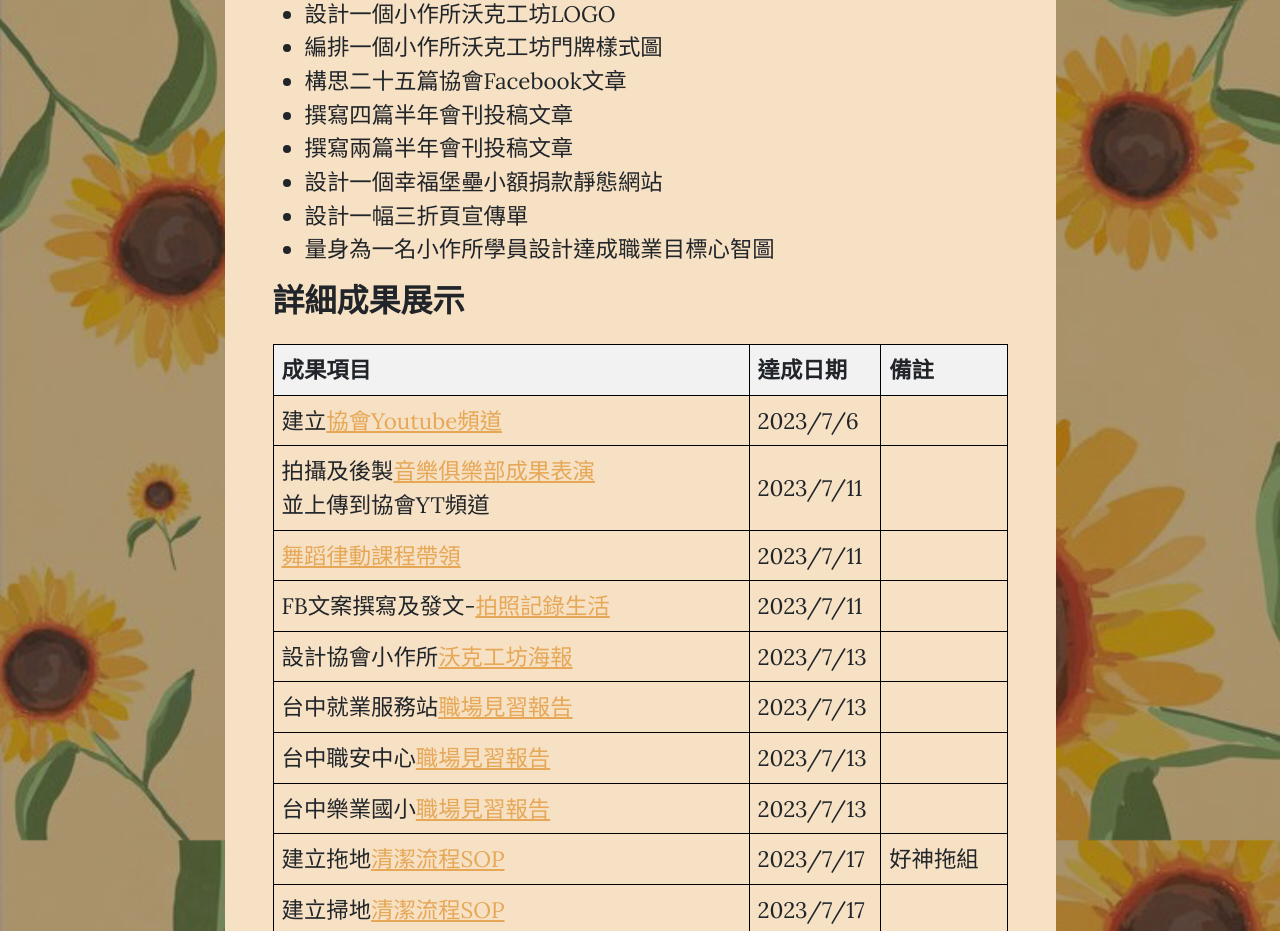
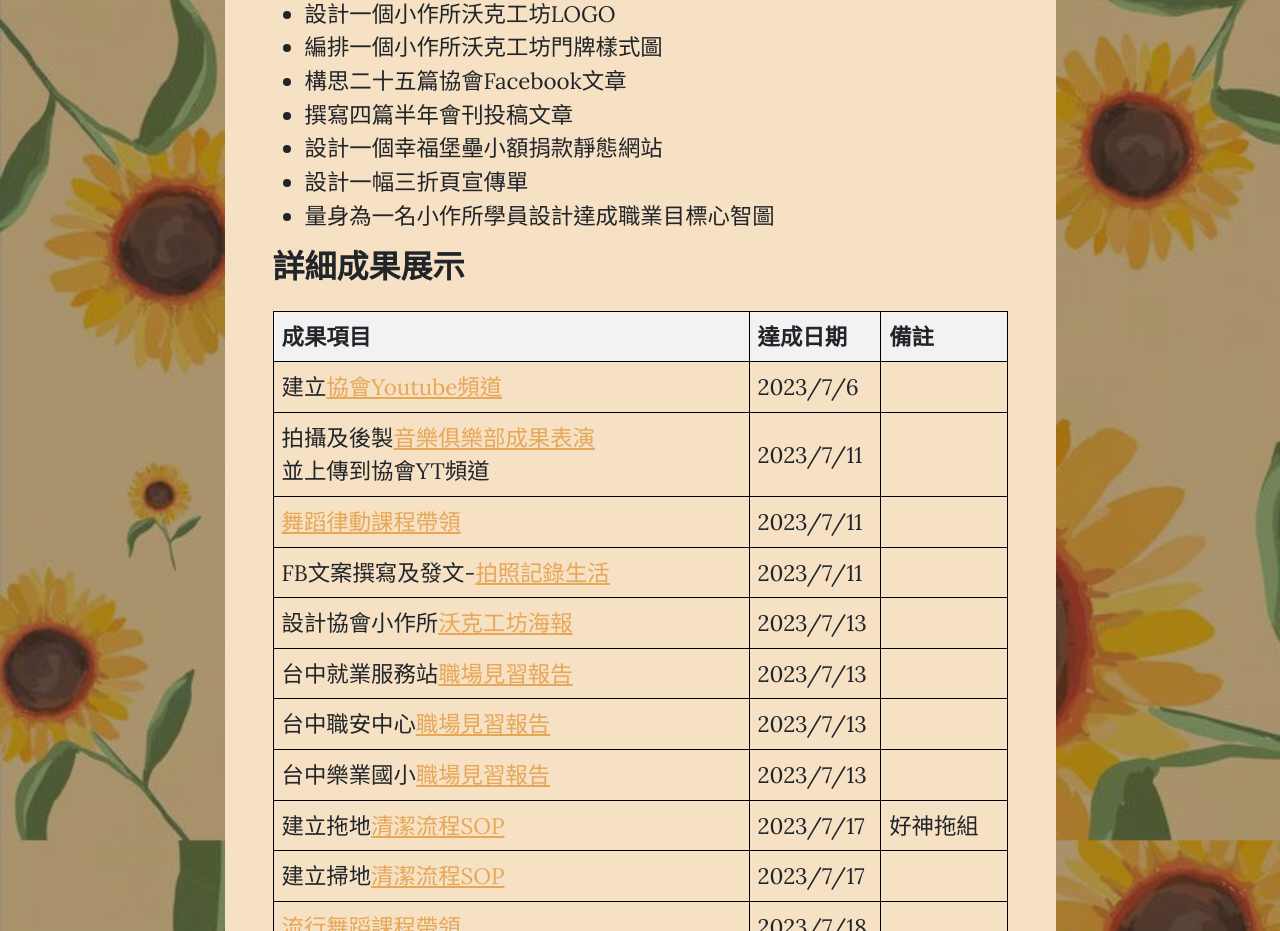
Before and after one commit to inxy1120708/inxy1120708.github.io, a plain HTML site: page ach.html in a window 1280 px wide. Shown: the part 920-1851 px from the top of the page. Drawn offline with nearby package versions, Linux system fonts and the light colour scheme.

Commit message:
Update ach.html

```diff
--- a/ach.html
+++ b/ach.html
@@ -78,7 +78,6 @@
                                         <li>編排一個小作所沃克工坊門牌樣式圖</li>
                                         <li>構思二十五篇協會Facebook文章</li>
                                         <li>撰寫四篇半年會刊投稿文章</li>
-                                        <li>撰寫兩篇半年會刊投稿文章</li>
                                         <li>設計一個幸福堡壘小額捐款靜態網站</li>
                                         <li>設計一幅三折頁宣傳單</li>
                                         <li>量身為一名小作所學員設計達成職業目標心智圖</li>
```
